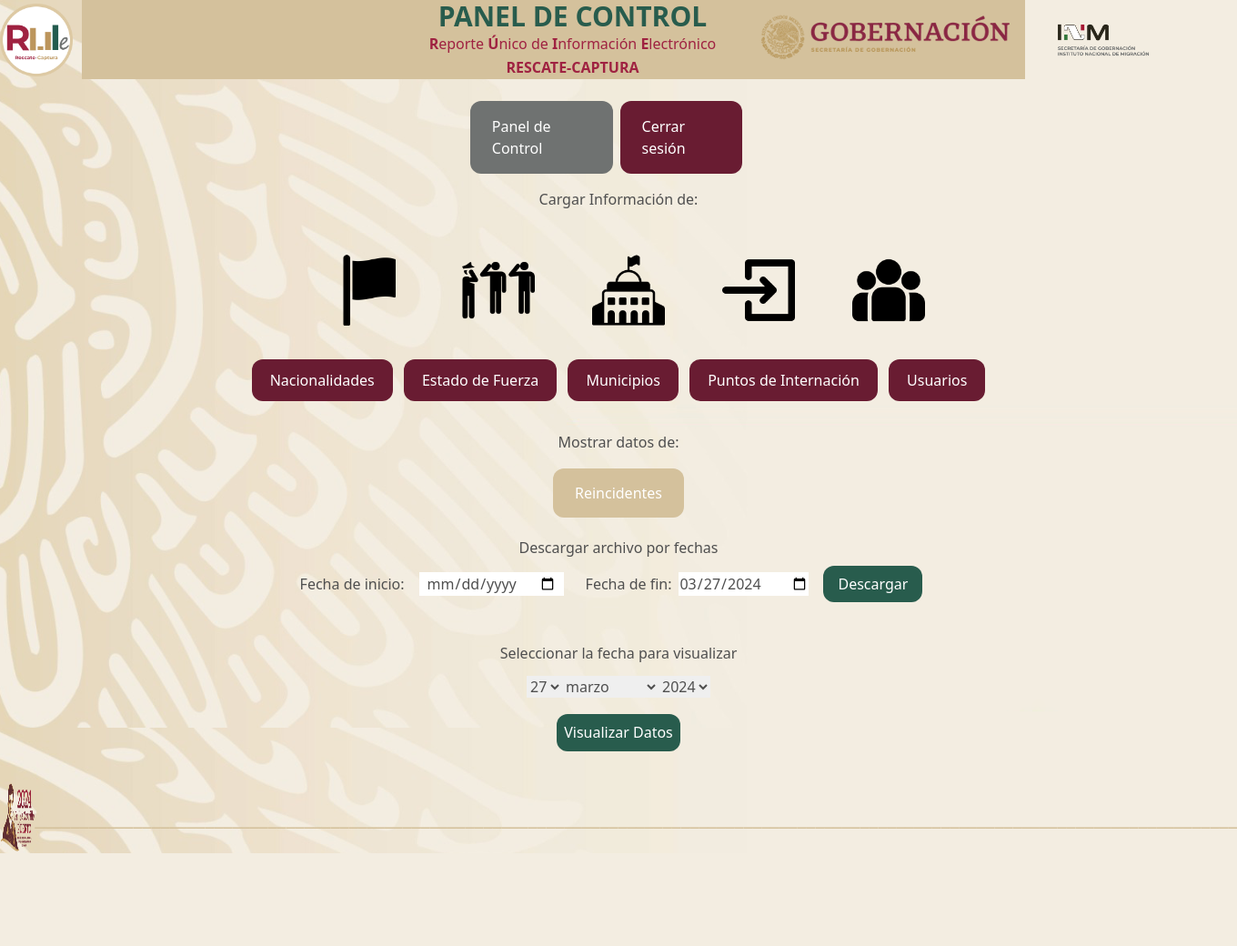
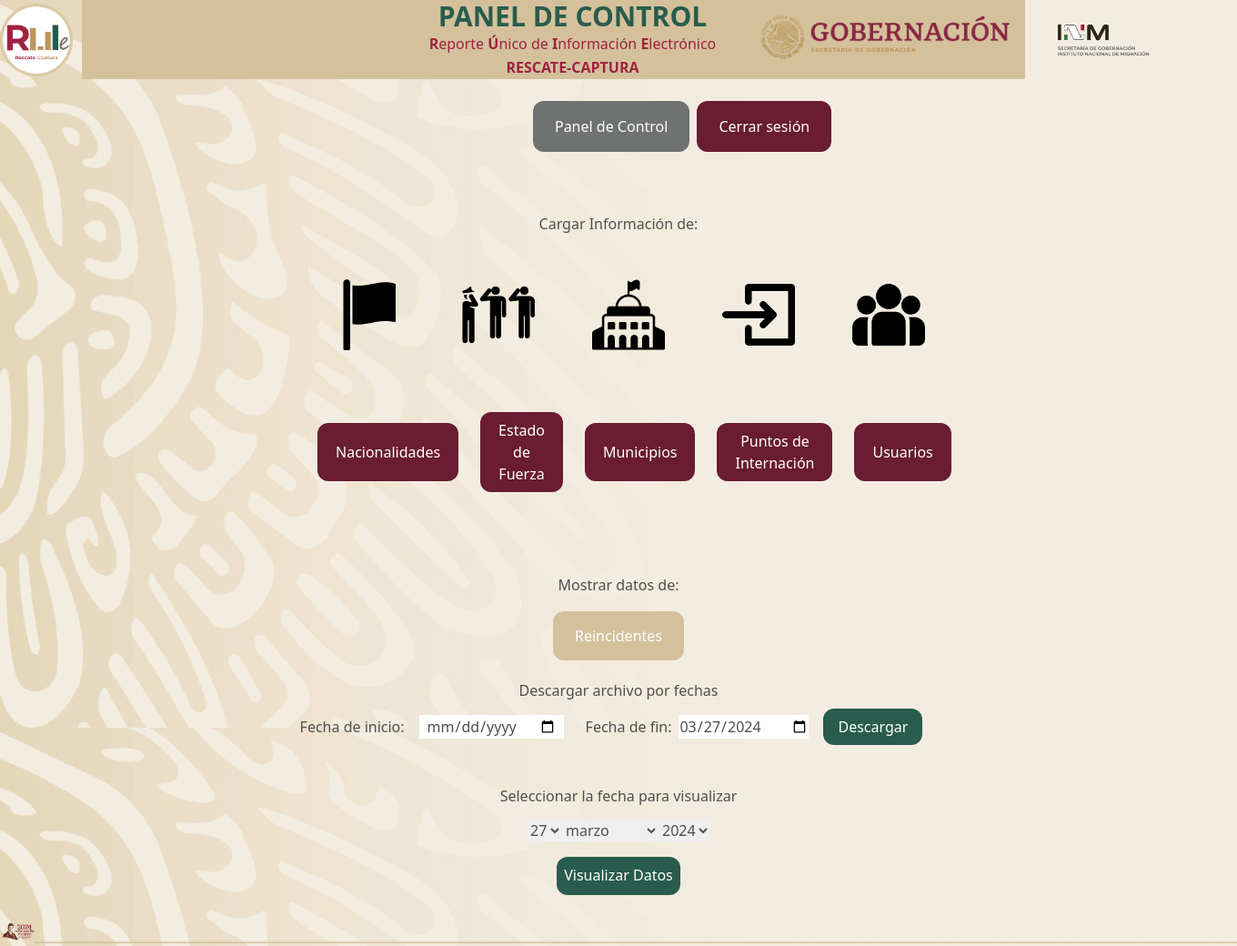
Before and after one commit to DGCORruie23/RUIeServer, a Django app: page /dashboard/ in a window 1360 px wide. Shown: the whole page at 91% size. Before the commit the page ends 938 px from the top, so only its background shows below. Run offline with Django 4.2, Linux system fonts and the light colour scheme; the visitor is signed in with stand-in values (Sample User, id 1); data comes from the database, SQL or seed files in the repository; data that the repository does not hold is empty; parts of the project's set-up code (start-up, migrations or seed data) failed here and were passed over; some libraries are stand-ins or nearby versions.

Commit message:
corrección de estilos con flexbox 26-03-2024

```diff
--- a/dashboard/templates/dashboard/dashboard.html
+++ b/dashboard/templates/dashboard/dashboard.html
@@ -110,22 +110,24 @@
                     <img class="w-20 h-20" src="{% static 'icons/INSUMOS/grupo.png' %}" alt="logo" style="margin-right: 10px;">
                 </div>
             </div>
-            <a href="#popupNacionalidades"
-                class="py-3 px-5 mx-1 bg-inm-rojo-300 hover:bg-inm-marron-100 rounded-xl text-white ">
+            <div class="py-5 contIcons flex items-center ">
+                <div class=" ml-8 basis-1/5 py-5 px-5 mx-1 bg-inm-rojo-300 hover:bg-inm-marron-100 rounded-xl text-white ">
 
-                Nacionalidades</a>
-
-            <a href="{% url 'pagina_pruebas_edoFuerza' %}"
-                class="py-3 px-5 mx-1 bg-inm-rojo-300 hover:bg-inm-marron-100 rounded-xl text-white ">Estado de
-                Fuerza</a>
-
-            <a href="#popupMunicipios"
-                class="py-3 px-5 mx-1 bg-inm-rojo-300 hover:bg-inm-marron-100 rounded-xl text-white ">Municipios</a>
-            <a href="#popupPI"
-                class="py-3 px-5 mx-1 bg-inm-rojo-300 hover:bg-inm-marron-100 rounded-xl text-white ">Puntos de
-                Internación</a>
-            <a href="{% url 'pagina_pruebas_usuarios' %}"
-                class="py-3 px-5 mx-1 bg-inm-rojo-300 hover:bg-inm-marron-100 rounded-xl text-white ">Usuarios</a>
+                    <a href="#popupNacionalidades" class="">  Nacionalidades</a>
+                </div>
+                <div class=" ml-5 basis-1/5 py-2 px-5 mx-1 bg-inm-rojo-300 hover:bg-inm-marron-100 rounded-xl text-white ">
+                    <a href="{% url 'pagina_pruebas_edoFuerza' %}" class="">Estado de Fuerza</a>
+                </div>
+                <div class=" ml-5 basis-1/5 py-5 px-5 mx-1 bg-inm-rojo-300 hover:bg-inm-marron-100 rounded-xl text-white ">
+                <a href="#popupMunicipios" class=" ">Municipios</a>
+                </div>
+                <div class=" ml-5 basis-1/5 py-2 px-5 mx-1 bg-inm-rojo-300 hover:bg-inm-marron-100 rounded-xl text-white ">
+                <a href="#popupPI" class="">Puntos de Internación</a>
+            </div>
+            <div class=" ml-5 basis-1/5 py-5 px-5 mx-1 bg-inm-rojo-300 hover:bg-inm-marron-100 rounded-xl text-white ">
+                <a href="{% url 'pagina_pruebas_usuarios' %}" class="">Usuarios</a>
+            </div>
+        </div>
         </center>
     </div>
 
--- a/usuarioL/templates/base/base.html
+++ b/usuarioL/templates/base/base.html
@@ -17,7 +17,7 @@
   <script src="https://cdn.tailwindcss.com/3.3.0"></script>
   <script src="{% static 'js/tailwind.config.js' %}"></script>
 
-  {% block styles %} {% endblock styles %}
+  {% block styles %}  {% endblock styles %}
 
   <style>
     body {
@@ -50,11 +50,15 @@
         vertical-align: middle;
     }
 
-    .it-conteiner {
-        width: 650px;
-        height: 345px;
+
+    @media (max-width: 1024px) {
+      .btn-container {
+          margin-left: 38%;
+          width: 22%;
+          height: 7%;
+
+      }
     }
-
     footer {
       position: relative;
       bottom: 0;
@@ -65,6 +69,7 @@
 
 
   </style>
+
 </head>
 
 <body class="flex flex-col mx-auto my-auto md:h-screen">
@@ -105,16 +110,27 @@
 <br>
             {% if request.user.is_authenticated %}
 
-            <div class="flex btn-container ">
+            <!-- <div class="flex btn-container   ">
                 <div class="flex-init"><a href="{% url 'dashboard' %}" class="py-4 px-6 bg-inm-gris-200 rounded-xl text-white hover:bg-inm-marron-100 float-right btn-sm ml-auto ">Panel de Control</a></div>
                 <div class="ml-2 flex-init"><a href="{% url 'logout' %}" class="py-4 px-6 bg-inm-rojo-300 rounded-xl text-white hover:bg-inm-marron-100 float-right btn-sm ml-auto ">Cerrar sesión</a></div>
+            </div> -->
+
+            <div class="ml-96 contIcons flex items-center ">
+              <div style="margin-left: 27%;" class="basis-1/8 py-4 px-6 mx-1 bg-inm-gris-200 hover:bg-inm-marron-100 rounded-xl text-white "><a href="{% url 'dashboard' %}" class="">Panel de Control</a></div>
+              <div class="ml-2basis-1/8 py-4 px-6 mx-1 bg-inm-rojo-300 hover:bg-inm-marron-100 rounded-xl text-white"><a href="{% url 'logout' %}" class="">Cerrar sesión</a></div>
             </div>
 
+
                 {% else %}
-                <div class="flex btn-container" style="margin-left: 42%;">
+                <!-- <div class="flex btn-container">
                 <div class="flex-init"><a href="{% url 'descargas' %}" class="py-4 px-6 bg-inm-gris-200 rounded-xl text-white hover:bg-inm-verde-200 float-right btn-sm ml-auto ">Descargas</a></div>
                     <br>
                     <div class="ml-2 flex-init"><a href="{% url 'log-in' %}" class="py-4 px-6 bg-inm-verde-100 rounded-xl text-white hover:bg-inm-verde-200 float-right btn-sm ml-auto">Ingresar</a></div>
+                </div> -->
+
+                <div class="ml-96 contIcons flex items-center ">
+                  <div style="margin-left: 27%;" class="basis-1/8 py-4 px-6 mx-1 bg-inm-gris-200 hover:bg-inm-verde-200 rounded-xl text-white "><a href="{% url 'descargas' %}" class="">Descargas</a></div>
+                  <div class="ml-2basis-1/8 py-4 px-6 mx-1 bg-inm-verde-100 hover:bg-inm-verde-200 rounded-xl text-white"><a href="{% url 'log-in' %}" class="">Ingresar</a></div>
                 </div>
 
                 {% endif %}
@@ -124,9 +140,9 @@
   {% endblock content %}
 
   <footer id="Footer">
-    <div class="mt-2 flex justify-between items-center">
+    <div class=" flex justify-between items-center">
         <a>
-            <img class="w-30 h-20" src="{% static 'icons/felipe.png' %}" alt="logo" style="margin-right: 10px;">
+            <img class="w-full " src="{% static 'icons/felipe.png' %}" alt="logo" style="margin-right: 10px;">
         </a>
         <div>
             <p class=" font-family: 'Montserrat' text-2xl text-inm-marron-100 font-bold margin-right: 5px">
```
Also changed, not shown: dashboard/templates/dashboard/edoFuerza.html (+4 -4 lines), dashboard/templates/dashboard/usuarios.html (+9 -1 lines), usuario/templates/descargas/descargar_Apps.html (+22 -11 lines), usuarioL/templates/base/index.html (+36 -1 lines).
